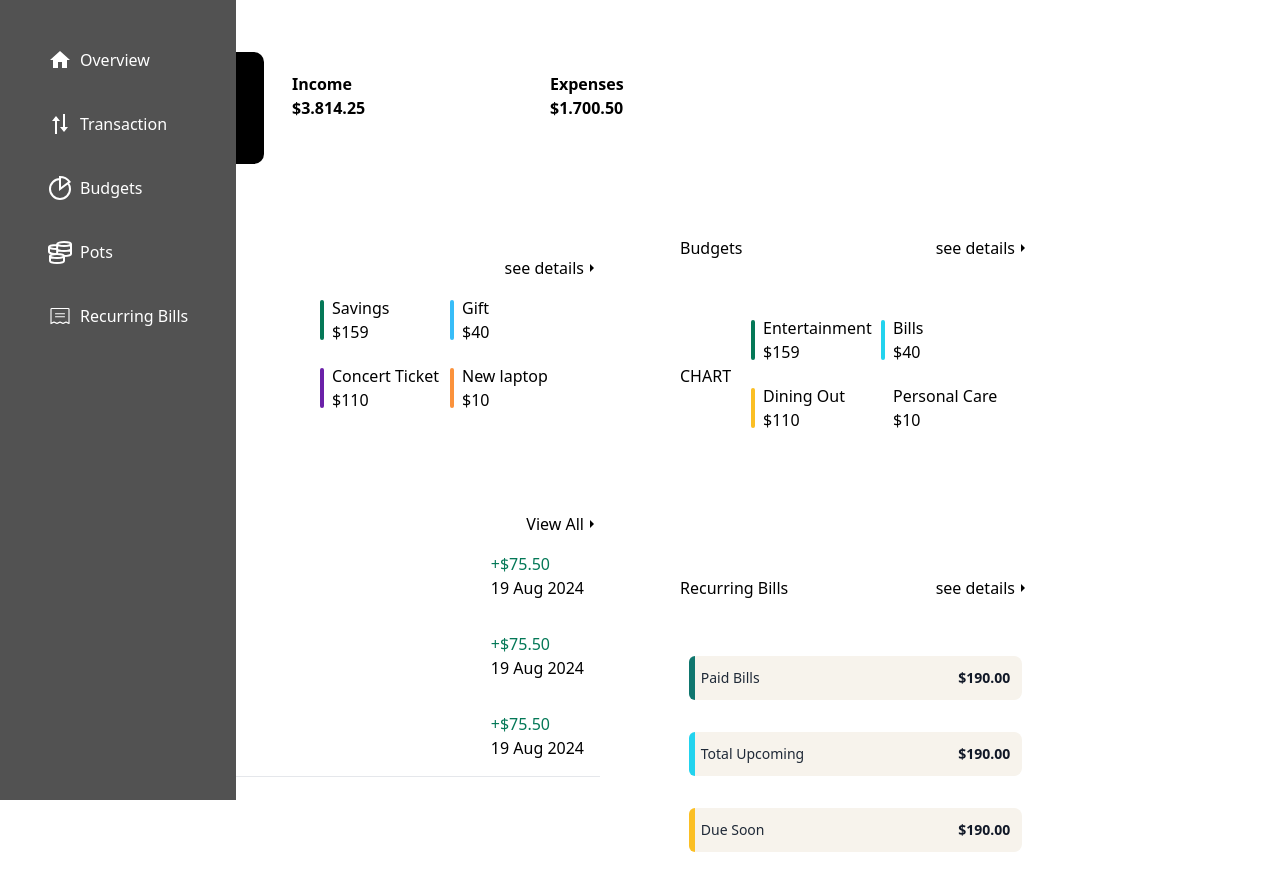
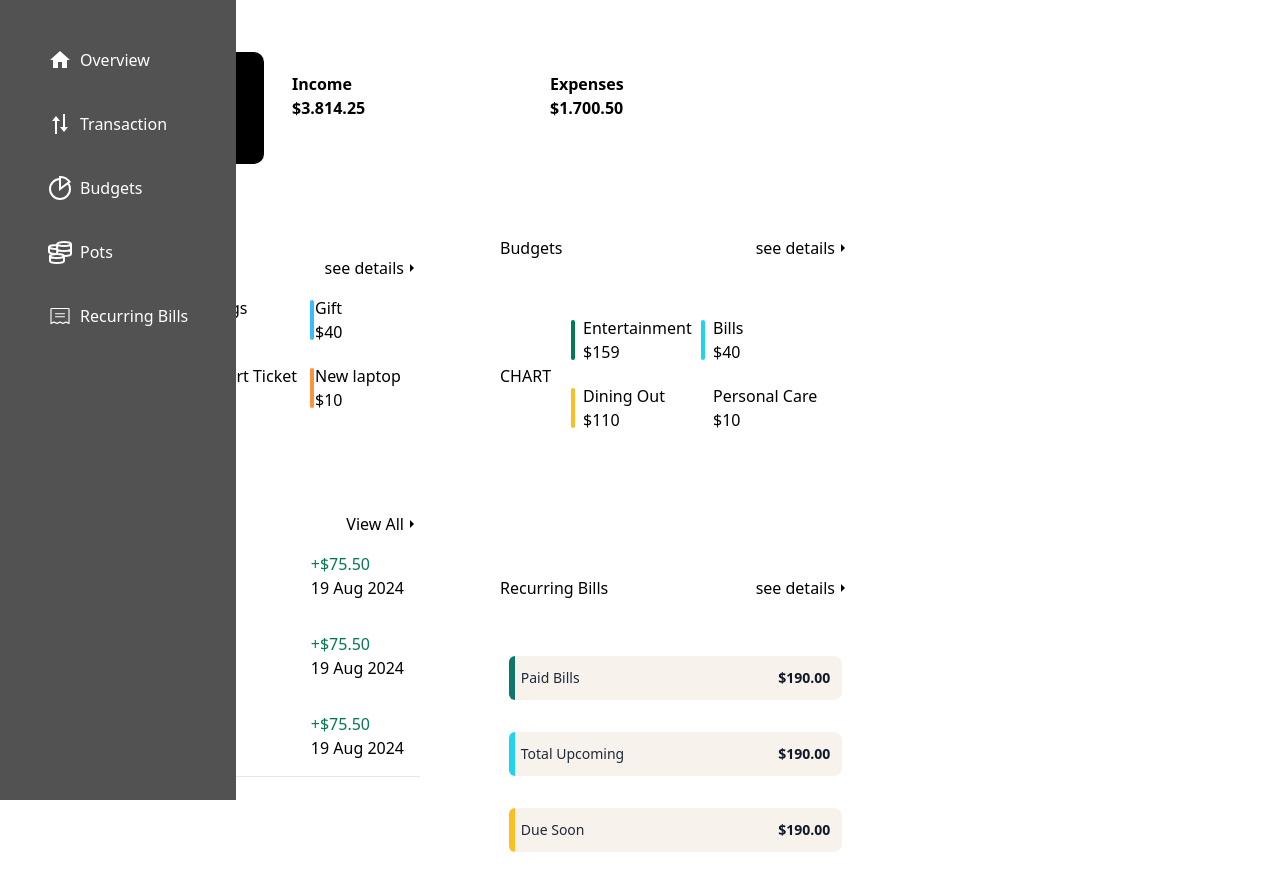
Before and after one commit to mbahramii/personal-finance-app, a React (Vite) app: page / in a window 1280 px wide. Shown: the top 890 px of the page. Built offline with nearby package versions, Linux system fonts and the light colour scheme.

Commit message:
refactor: improve Pots component responsiveness and layout

```diff
--- a/src/assets/components/Pots.jsx
+++ b/src/assets/components/Pots.jsx
@@ -15,34 +15,34 @@ return(
               </div>
             </div>
             <div className="flex flex-col items-center justify-center sm:flex sm:flex-row sm:justify-between">
-              <div className="bg-cream rounded-[10px] w-[270px] h-[120px] p-10">
+              <div className="bg-cream rounded-[10px] w-[270px]  h-[120px] p-10 lg:w-[140px]">
                 <div>total saved</div>
                 <GrMoney />
               </div>
-              <div className="flex flex-wrap items-center  justify-center w-[300px] mt-4 ">
-                <div className="min-w-[130px] flex flex-row items-center mb-5">
-                  <span className="w-1 h-10 bg-emerald-700 mr-2 rounded-xl"></span>
+              <div className="flex flex-wrap items-center  justify-end w-[250px] mt-4 ">
+                <div className="min-w-[125px] flex flex-row items-center mb-5">
+                  <span className="w-1 h-10 bg-emerald-700 mr-2 lg:mr-px rounded-xl"></span>
                   <div className="flex flex-col">
                     <span className="text-gray">Savings</span>
                     <span>$159</span>
                   </div>
                 </div>
-                <div className="min-w-[130px] flex flex-row items-center mb-5">
-                  <span className="w-1 h-10 bg-sky-400 mr-2  rounded-xl"></span>
+                <div className="min-w-[110px] flex flex-row items-center mb-5">
+                  <span className="w-1 h-10 bg-sky-400 mr-2 lg:mr-px rounded-xl"></span>
                   <div className="flex flex-col">
                     <span className="text-gray">Gift</span>
                     <span>$40</span>
                   </div>
                 </div>
-                <div className="min-w-[130px] flex flex-row items-center mb-5">
-                  <span className="w-1 h-10 bg-purple-800 mr-2 rounded-xl"></span>
+                <div className="min-w-[125px] flex flex-row items-center mb-5">
+                  <span className="w-1 h-10 bg-purple-800 mr-pmr-2 lg:mr-px rounded-xl"></span>
                   <div className="flex flex-col">
                     <span className="text-gray">Concert Ticket</span>
                     <span>$110</span>
                   </div>
                 </div>
-                <div className="min-w-[130px] flex flex-row items-center mb-5">
-                  <span className="w-1 h-10 bg-orange-400 mr-2 rounded-xl"></span>
+                <div className="min-w-[110px] flex flex-row items-center mb-5">
+                  <span className="w-1 h-10 bg-orange-400 mr-2 lg:mr-px rounded-xl"></span>
                   <div className="flex flex-col">
                     <span className="text-gray">New laptop</span>
                     <span>$10</span>
```
